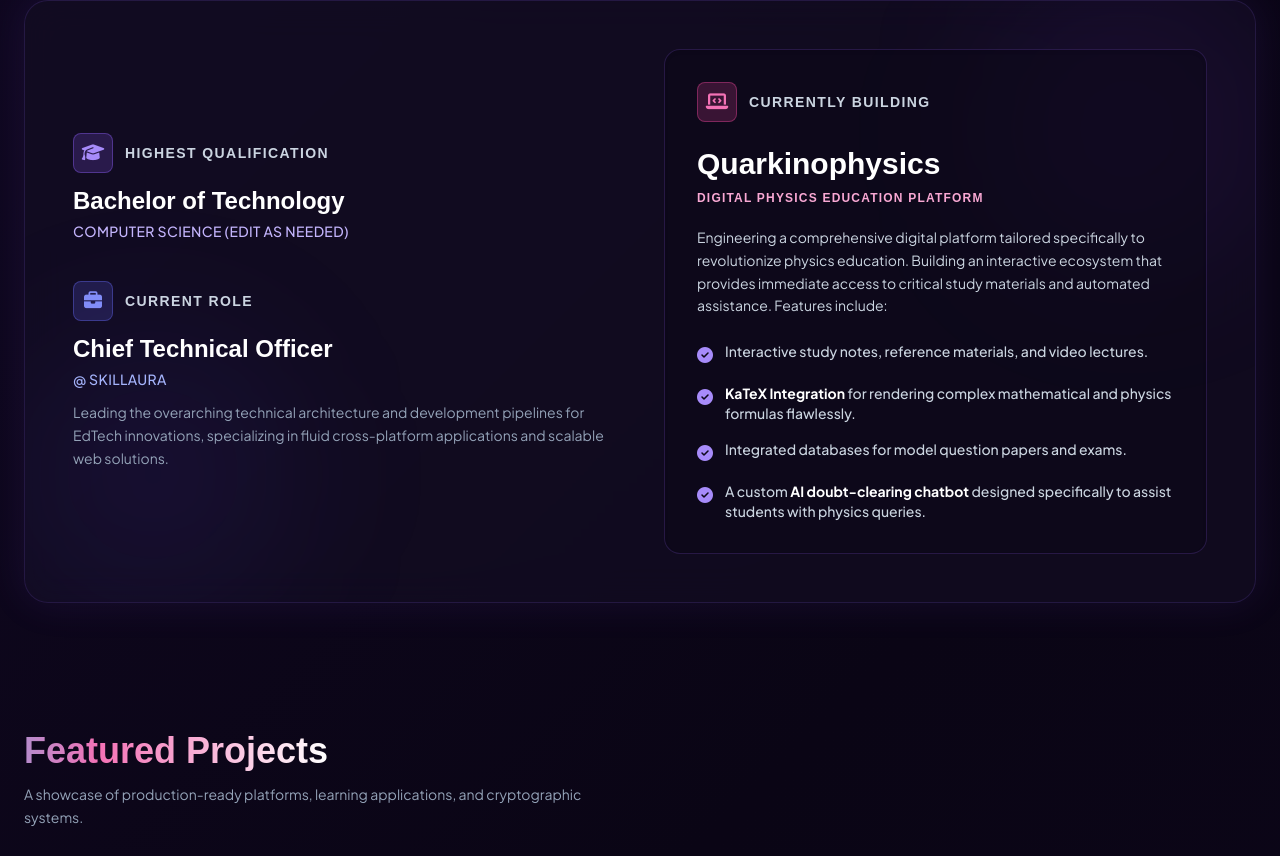
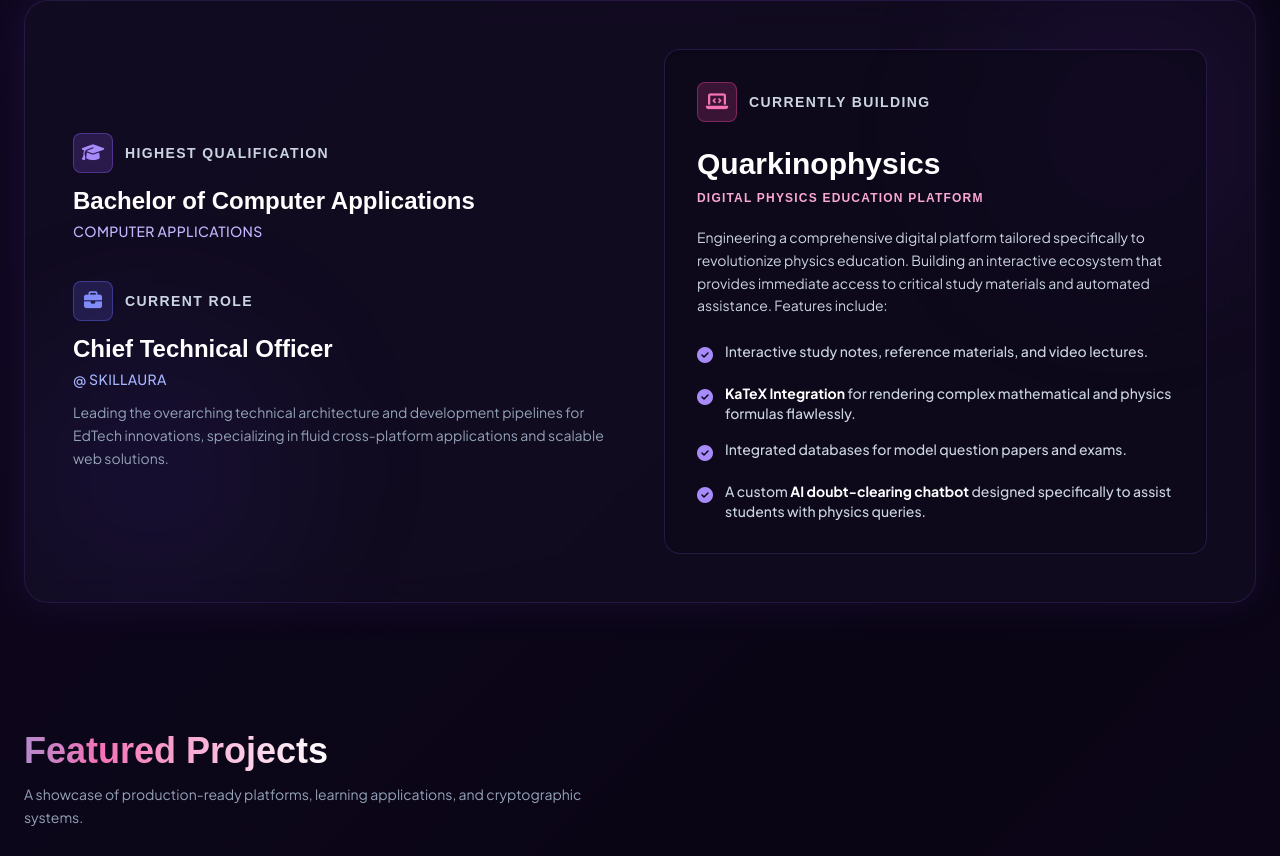
Before and after one commit to aquaneo0193/devakivk-portfolio, a plain HTML site: page index.html in a window 1280 px wide. Shown: the part 1586-2442 px from the top of the page. Drawn offline with nearby package versions, Linux system fonts and the light colour scheme; a web font is replaced by a local one.

Commit message:
Update education to BCA

```diff
--- a/index.html
+++ b/index.html
@@ -408,8 +408,8 @@
                 </div>
                 <h3 class="font-heading font-bold text-sm text-slate-300 uppercase tracking-widest">Highest Qualification</h3>
               </div>
-              <p class="text-2xl font-display font-bold text-white">Bachelor of Technology</p>
-              <p class="text-violet-300 text-sm font-medium mt-1 uppercase tracking-wide">Computer Science (Edit as needed)</p>
+              <p class="text-2xl font-display font-bold text-white">Bachelor of Computer Applications</p>
+              <p class="text-violet-300 text-sm font-medium mt-1 uppercase tracking-wide">Computer Applications</p>
             </div>
 
             <!-- Current Role -->
```
